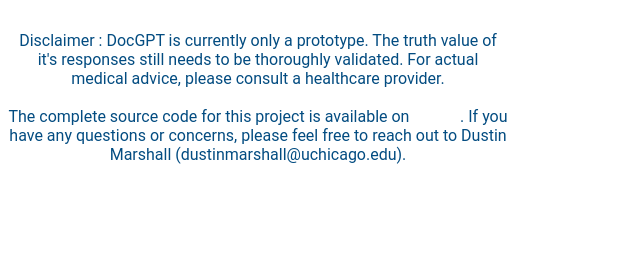
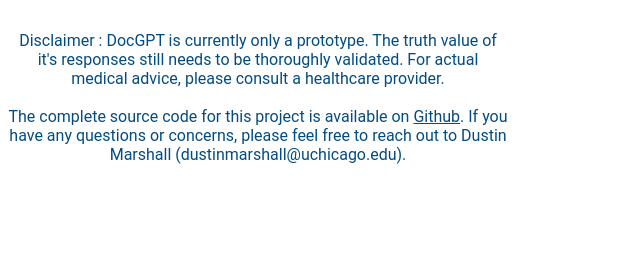
Before and after one commit to dustinmarshall/DocGPT, a Flask app: page / in a window 1280 px wide. Shown: the part 534-800 px from the top of the page, without its empty margins (0-640 px from the left). Run offline with Flask 2, Linux system fonts and the light colour scheme.

Commit message:
Update style.css

```diff
--- a/static/css/style.css
+++ b/static/css/style.css
@@ -26,7 +26,7 @@ body {
   }
 
   a {
-    color: #ffffff;
+    color: #034c81;
   }
 
   form {
```
